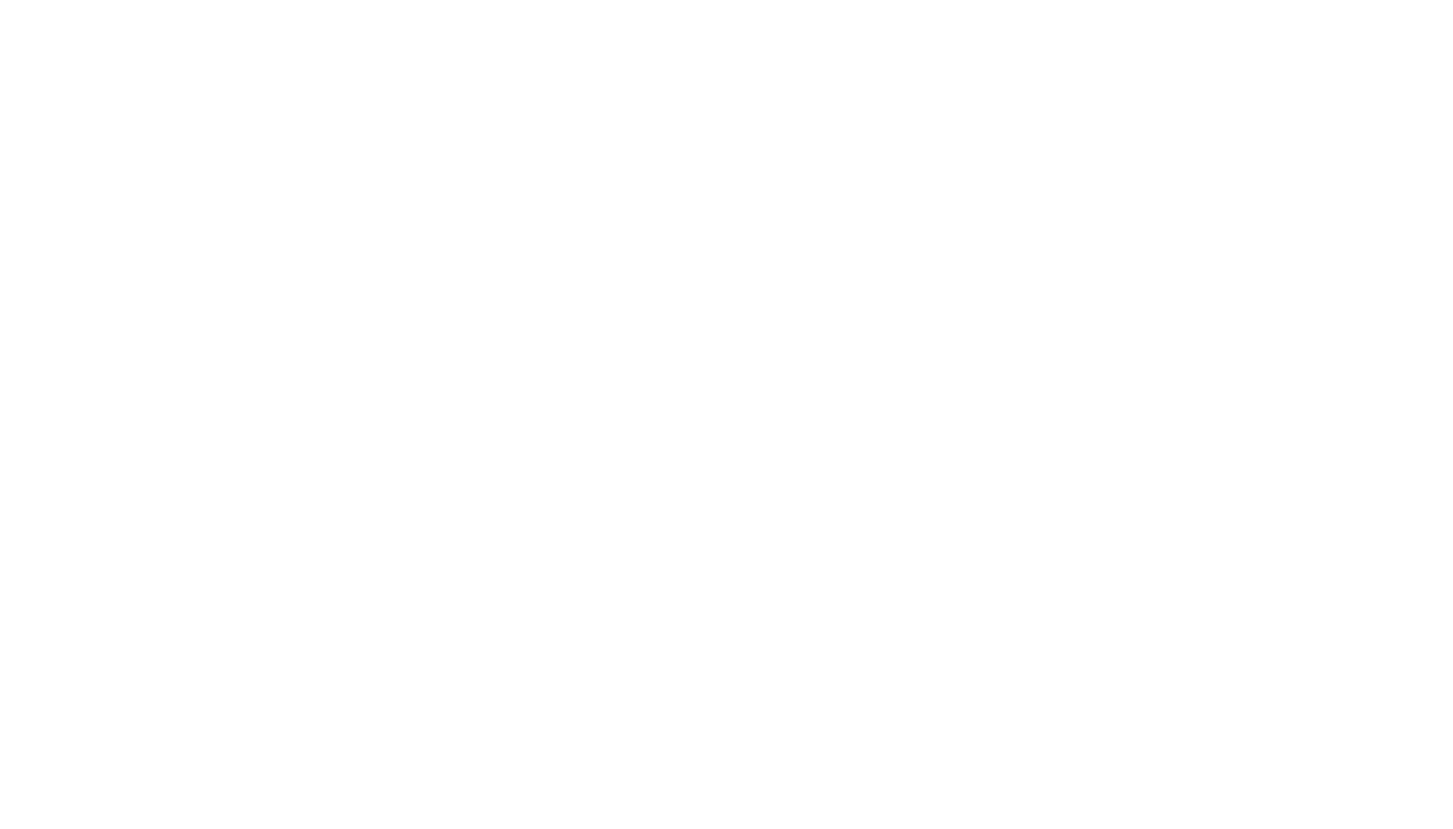
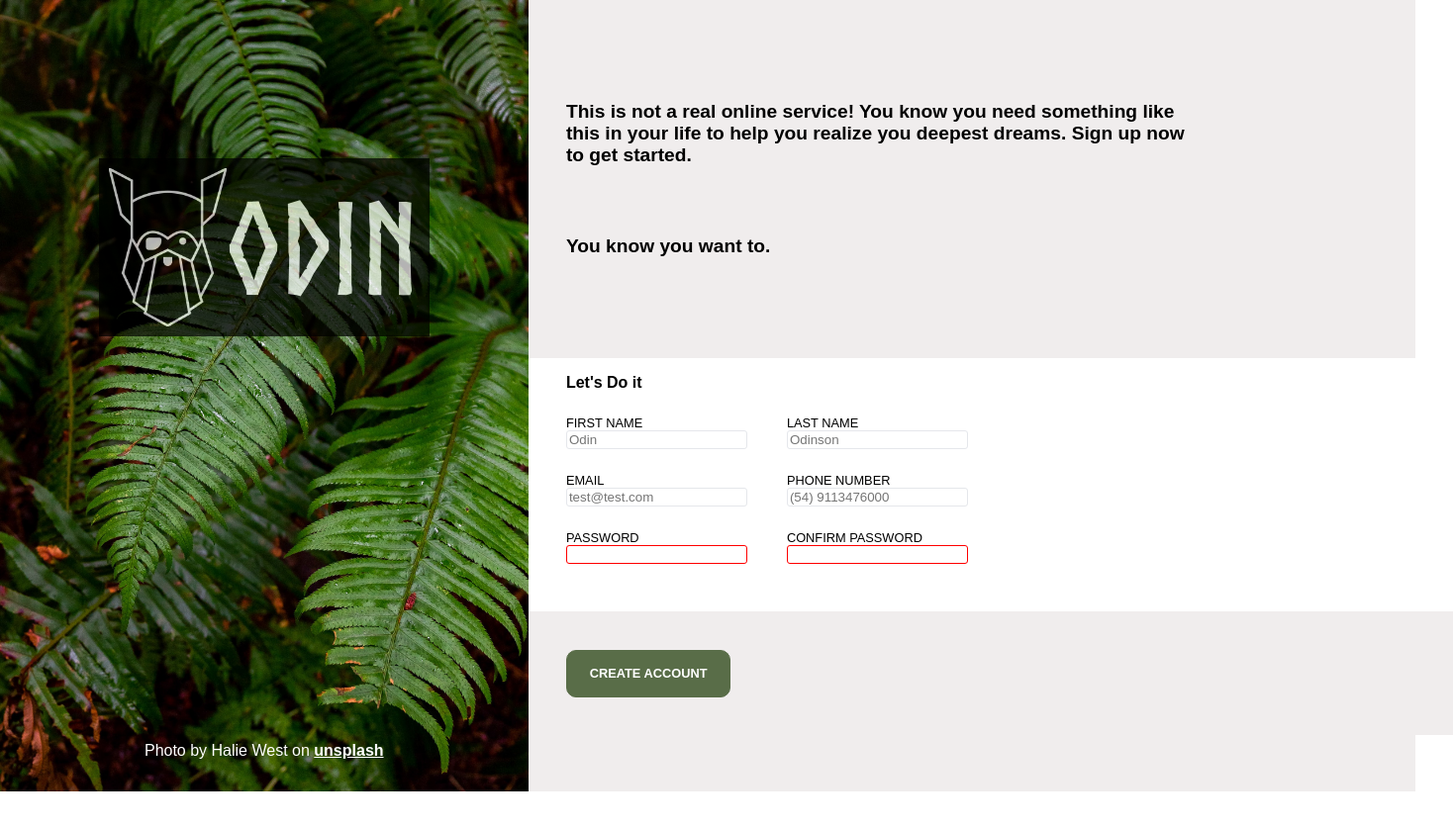
Before and after one commit to jjcl16/singUp, a plain HTML site: page index.html in a window 1280 px wide. Shown: the whole page at 99% size, 1468 px wide, since content can reach past the window. Before the commit the page ends 800 px from the top, so only its background shows below. Drawn offline with Linux system fonts and the light colour scheme.

Commit message:
Already done

```diff
--- a/index.html
+++ b/index.html
@@ -4,9 +4,78 @@
   <meta charset="UTF-8">
   <meta http-equiv="X-UA-Compatible" content="IE=edge">
   <meta name="viewport" content="width=device-width, initial-scale=1.0">
-  <title>Document</title>
+  <script src="validation.js" defer></script>
+  <link rel="stylesheet" href="style.css">
+  <title>Sing up</title>
 </head>
 <body>
 
+  <div class="imageContainer">
+    <div class="logo">
+      <img src="img/odin-lined.png" alt="logo"> <span> ODIN</span>
+    </div>
+    <div class="footerImage">
+      <p>Photo by Halie West on <a href="https://unsplash.com/es/fotos/25xggax4bSA">unsplash</a></p>
+    </div>
+    <img src="img/halie-west-25xggax4bSA-unsplash.jpg" alt="Hallie West">
+
+  </div>
+
+  <div class="container">
+    <div class="message">
+      <p>This is not a real online service! You know you need something like this in your life to help you realize you deepest dreams. Sign up now to get started.</p>
+      <p>You know you want to.</p>
+    </div>
+
+
+
+      <form action="" method="post">
+        <div class="formContainer">
+        <p class="bolder">Let's Do it</p>
+        <div class="row">
+          <div class="item">
+            <label for="firstName">FIRST NAME</label>
+            <input type="text" name="firstName" id="firstName" placeholder="Odin" required>
+          </div>
+          <div class="item">
+            <label for="lastName">LAST NAME</label>
+            <input type="text" name="lastName" id="lastName" placeholder="Odinson" required>
+          </div>
+        </div>
+        <div class="row">
+          <div class="item">
+            <label for="email">EMAIL</label>
+            <input type="email" name="email" id="email" placeholder="test@test.com" required>
+          </div>
+          <div class="item">
+            <label for="phone">PHONE NUMBER</label>
+            <input type="number" name="phone" id="phone" placeholder="(54) 9113476000 " required>
+          </div>
+        </div>
+        <div class="row">
+          <div class="item" id="pass">
+            <label for="password">PASSWORD</label>
+            <input type="password" name="password" id="password" minlength="8" required>
+          </div>
+          <div class="item">
+            <label for="passwordConfirmation">CONFIRM PASSWORD</label>
+            <input type="password" name="passwordConfirmation" minlength="8" id="passwordConfirmation" required>
+          </div>
+        </div>
+
+
+
+      </div>
+
+
+
+    <div class="createAccount">
+        <button type="submit">CREATE ACCOUNT</button>
+        <div class="login"></div>
+    </div>
+
+    </form>
+  </div>
+
 </body>
 </html>
--- a/style.css
+++ b/style.css
@@ -0,0 +1,179 @@
+@font-face {
+  font-family: norse;
+  src: url(img/Norse-Bold.otf);
+}
+
+html{
+  overflow: hidden;
+}
+
+
+body{
+  display: flex;
+  height: 100vh;
+  gap: 0px;
+  margin: 0px;
+  padding: 0px;
+  font-family: sans-serif;
+}
+
+.imageContainer img{
+  height: 100vh;
+
+}
+
+.imageContainer{
+  display: flex;
+  justify-content: center;
+  height: 100vw;
+}
+
+.logo{
+  display: flex;
+  position: absolute;
+  font-family: norse;
+  font-size: 10vw;
+  opacity: 0.70;
+  color: white;
+  align-items: center;
+  justify-content: center;
+  background-color: black;
+  top: 20vh;
+  padding: 10px;
+  flex: 1;
+
+}
+
+.logo img {
+  height: 20vh;
+
+}
+
+.footerImage{
+  position: absolute;
+  color: white;
+  bottom: 2vh;
+
+}
+
+a{
+  color: white;
+  font-weight: bolder;
+}
+
+.container{
+  display: flex;
+  flex-direction: column;
+  align-items: flex-start;
+  justify-content: space-evenly;
+}
+
+.message p{
+  display: flex;
+  flex-direction: column;
+  flex:1;
+  background-color: #f0eded ;
+  align-items: flex-start;
+  justify-content: flex-start;
+  padding: 2vw 0vw 2vw 3vw;
+  font-weight: bold;
+  font-size: 1.5vw;
+  width: 50vw;
+
+}
+
+.createAccount{
+  display: flex;
+  flex:1;
+  background-color:  #f0eded  ;
+  align-items: center;
+  justify-content: flex-start;
+  padding: 3vw;
+
+}
+
+.formContainer{
+  display:flex;
+  flex-direction: column;
+  flex:1;
+  background-color: white;
+  justify-content: flex-start;
+  align-items: flex-start;
+  gap: 3vh;
+  padding: 2vh 20vw 6vh 3vw;
+  width: 50vw;
+
+}
+
+.row{
+  display:flex;
+  justify-content: space-between;
+
+  gap: 5vh;
+
+}
+
+.item{
+  display:flex;
+  flex-direction: column;
+
+}
+
+.container{
+  background-color: #f0eded ;
+  width: 70vw;
+}
+
+.bolder{
+  font-weight: bolder;
+  margin: 0px;
+}
+
+label{
+  font-size: 1vw;
+}
+
+button{
+  border-radius: 10px;
+  height: 6vh;
+  width: 13vw;
+  font-size: 1vw;
+  background-color: #596D48;
+  border: 1px solid #596D48;
+  color: white;
+  font-weight: bold;
+  box-shadow: #596D48;
+}
+
+button:hover{
+  cursor: pointer;
+}
+
+input{
+  border: 1px solid #E5E7EB;
+  border-radius: 3px;
+}
+
+#passwordConfirmation:invalid,
+#password:invalid{
+  border: 1px solid red;
+}
+
+input:focus{
+  outline: 1px solid rgb(58, 147, 231);
+  border: 1px solid rgb(58, 147, 231);
+
+}
+
+.ok{
+  outline: 1px solid green;
+  border: 1px solid green;
+}
+.error{
+  border: 1px solid red;
+}
+
+.errorLabel{
+  color: red;
+  font-size: 0.8vw;
+}
--- /dev/null
+++ b/validation.js
@@ -0,0 +1,33 @@
+const passInput = document.querySelector("#password");
+const passConfirmationInput = document.querySelector("#passwordConfirmation");
+const passNode = document.querySelector("#pass")
+
+passConfirmationInput.addEventListener('keyup', evaluate);
+
+
+function evaluate (){
+  (passInput.value != passConfirmationInput.value) ? unconfirmed(passInput, passConfirmationInput) : confirmed(passInput, passConfirmationInput);
+}
+
+const errorChild = document.createElement("label");
+errorChild.textContent= "*Password do not match";
+errorChild.classList.add("errorLabel");
+//passNode.appendChild(errorChild);
+
+
+function unconfirmed(a , b){
+  passNode.appendChild(errorChild);
+  a.classList.remove("ok");
+  b.classList.remove("ok");
+  a.classList.add("error");
+  b.classList.add("error");
+}
+
+function confirmed(a , b){
+  passNode.removeChild(errorChild);
+  a.classList.remove("error");
+  b.classList.remove("error");
+  a.classList.add("ok");
+  b.classList.add("ok");
+
+}
```
Also changed, not shown: img/Norse-Bold.otf (added), img/halie-west-25xggax4bSA-unsplash.jpg (added), img/odin-lined.png (added).
